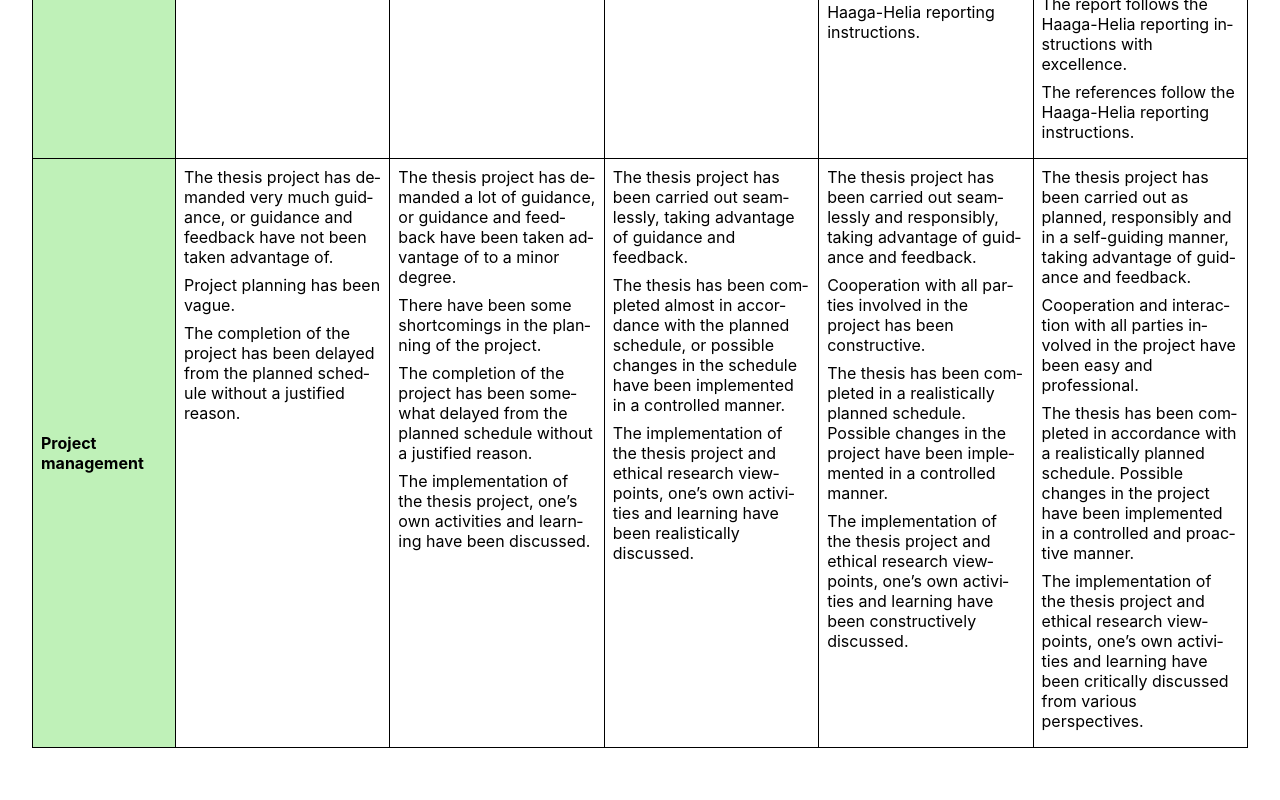
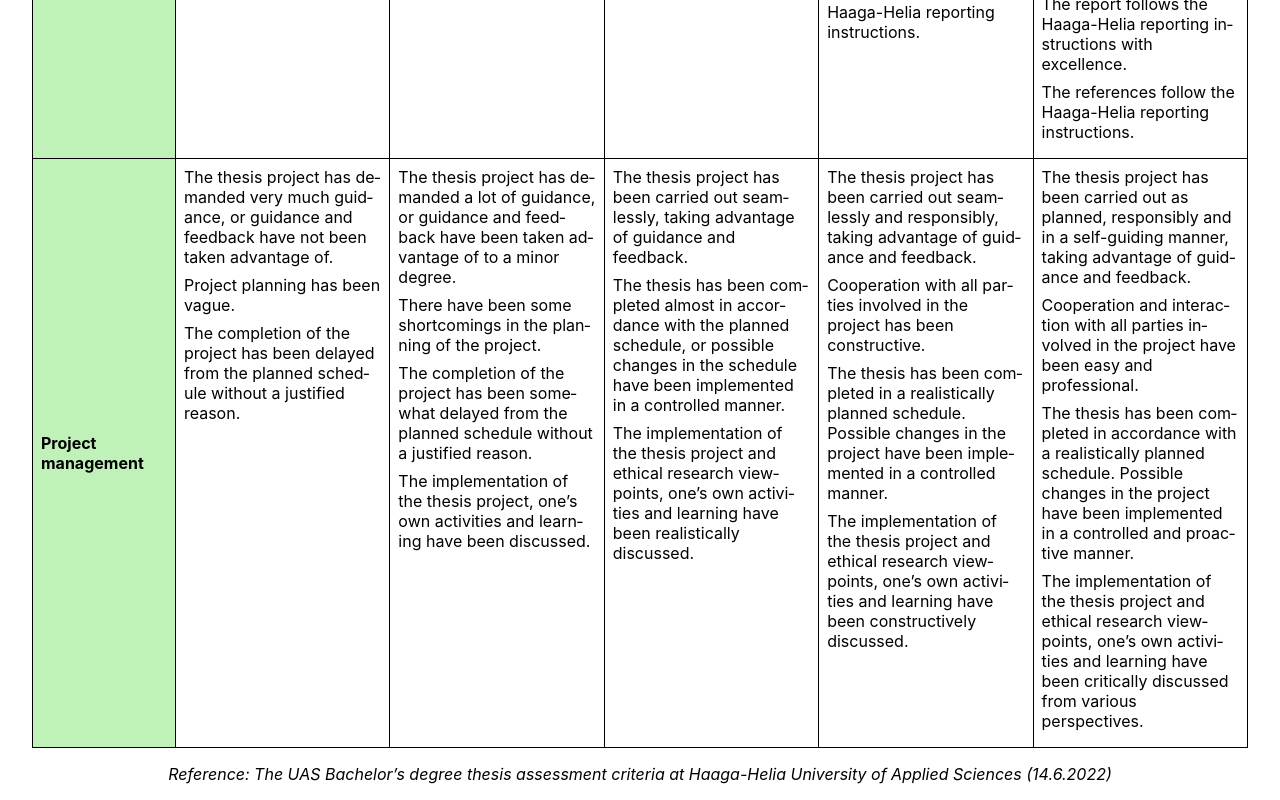
Before and after one commit to mruonavaara/thesis_assessment_criteria, a React (Create React App) app: page /#/en in a window 1280 px wide. Shown: the part 2182-2982 px from the top of the page. Before the commit the page ends 2946 px from the top, so only its background shows below. Built offline with nearby package versions, Linux system fonts and the light colour scheme.

Commit message:
Added criteria source reference to datafile and view

```diff
--- a/src/App.css
+++ b/src/App.css
@@ -56,7 +56,8 @@
   text-align: left;
 }
 
-.App td, .App th {
+.App td,
+.App th {
   border: 1px solid;
   border-collapse: collapse;
   border-color: black;
@@ -67,7 +68,7 @@
 
 .App td {
   vertical-align: top;
-  line-break:strict ;
+  line-break: strict;
 }
 
 .App td p {
@@ -79,6 +80,11 @@
   background-color: rgb(191, 241, 184);
   width: 10%;
 }
- .contentColumn {
+
+.contentColumn {
   width: 15%;
- }
+}
+
+footer {
+  font-style: italic;
+}
--- a/src/components/CriteriaTable.js
+++ b/src/components/CriteriaTable.js
@@ -8,7 +8,7 @@ const categoryEvalTargets = Object.values(thesis_categories);
 
 function CriteriaTable(props) {
   const { data } = props;
-  const { category_label, mark, evaluation_targets, label } = data;
+  const { category_label, mark, evaluation_targets, label, reference } = data;
 
   const [category, setCategory] = useState(0);  // default to first category
 
@@ -72,6 +72,9 @@ function CriteriaTable(props) {
           )}
         </tbody>
       </table>
+      <footer>
+        <p>{`${label.reference}: ${reference}`}</p>
+      </footer>
     </div>
   );
 }
--- a/src/resources/data_en.json
+++ b/src/resources/data_en.json
@@ -1,5 +1,6 @@
 {
 	"lang": "en",
+	"reference": "The UAS Bachelor’s degree thesis assessment criteria at Haaga-Helia University of Applied Sciences (14.6.2022)",
 	"category_label": {
 		"tutkimus": "Research",
 		"toiminnallinen": "Product-based",
@@ -11,7 +12,8 @@
 		"grade": "Grade",
 		"title": "UAS degree thesis assessment criteria",
 		"subtitle": "The UAS degree thesis assessment criteria at Haaga-Helia University of Applied Sciences for theses that has been started August 1, 2022 onwards",
-		"thesis_category": "Thesis category"
+		"thesis_category": "Thesis category",
+		"reference": "Reference"
 	},
 	"evaluation_targets": {
 		"aihe": {
--- a/src/resources/data_fi.json
+++ b/src/resources/data_fi.json
@@ -1,5 +1,6 @@
 {
 	"lang": "fi",
+	"reference": "AMK-tutkinnon opinnäytetyön arviointikriteerit Haaga-Helia ammattikorkeakoulussa (31.5.2022)",
 	"category_label": {
 		"tutkimus": "Tutkimus",
 		"toiminnallinen": "Toiminnallinen",
@@ -11,7 +12,8 @@
 		"grade": "Arvosana",
 		"title": "AMK-opinnäytetyön arviointikriteerit",
 		"subtitle": "AMK-tutkinnon opinnäytetyön arviointikriteerit Haaga-Helia ammattikorkeakoulussa 1.8.2022 ja sen jälkeen aloitetuille opinnäytetöille",
-		"thesis_category": "Opinnäytetyön tyyppi"
+		"thesis_category": "Opinnäytetyön tyyppi",
+		"reference": "Viite"
 	},
 	"evaluation_targets": {
 		"aihe": {
```
